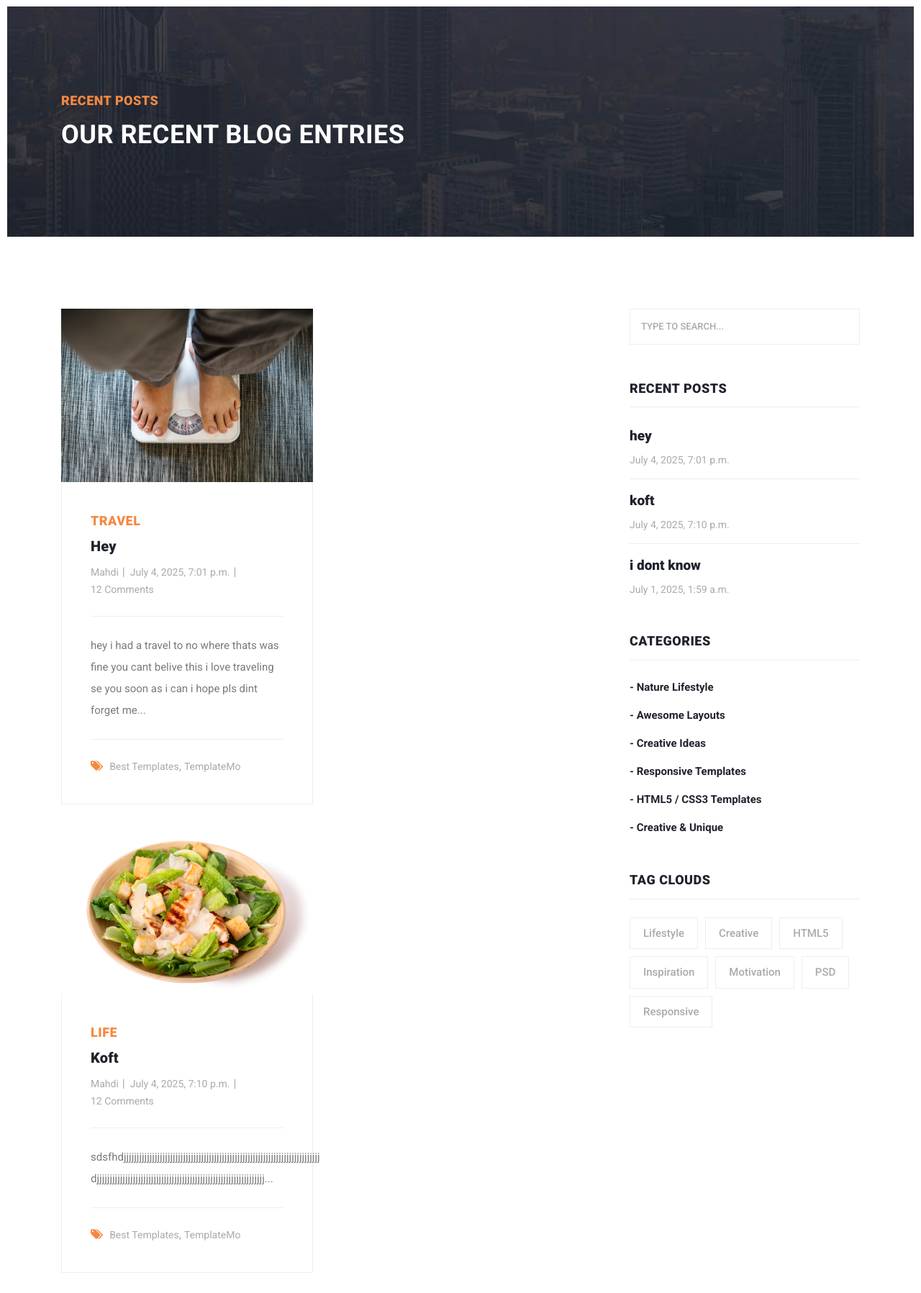
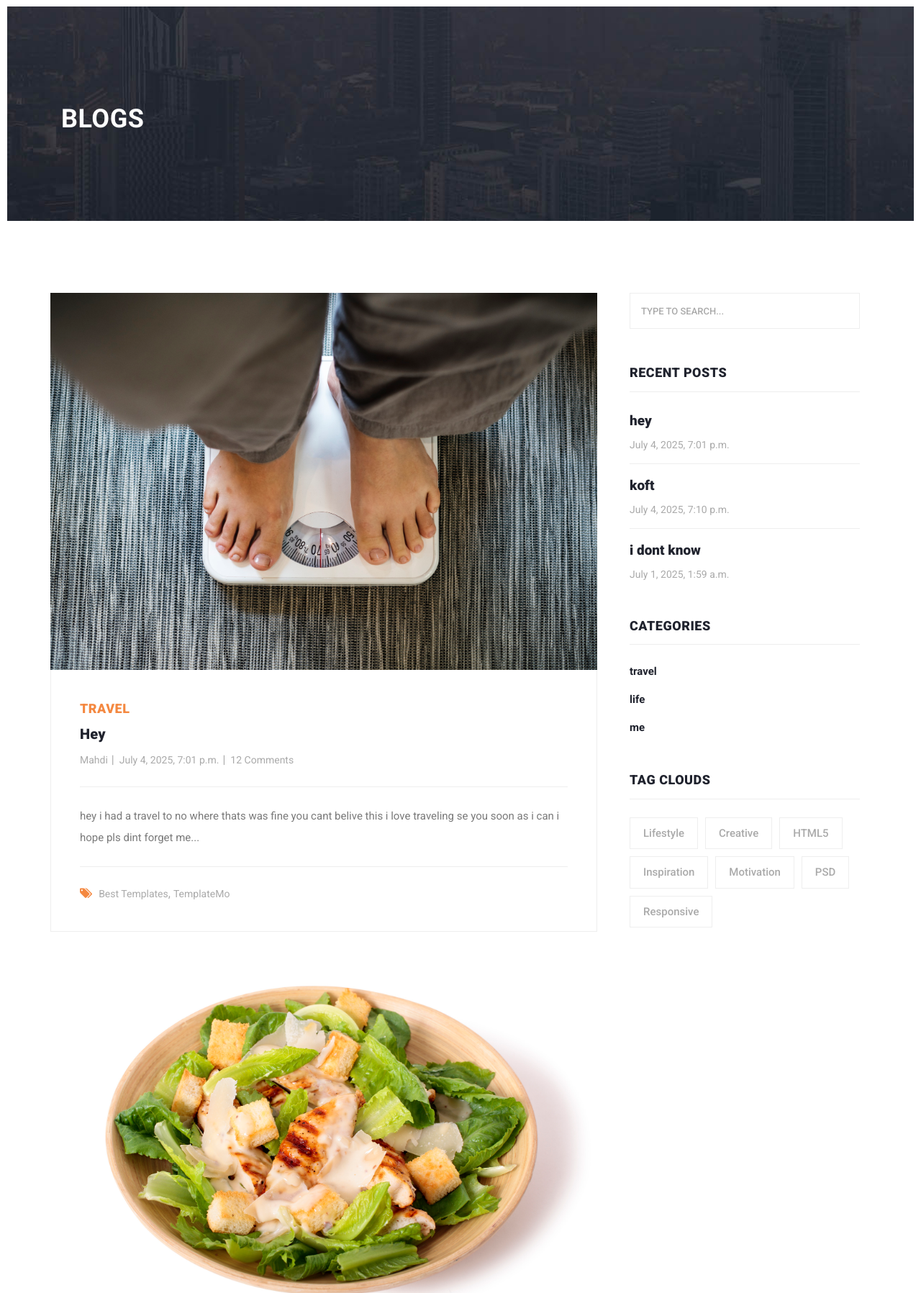
Before and after one commit to Mahdi6gh/BlogSite, a Django app: page /blogs/ in a window 1280 px wide. Shown: the part 101-1898 px from the top of the page at 72% size. Run offline with Django 5.2, Linux system fonts and the light colour scheme; data comes from the database, SQL or seed files in the repository; both versions use the stored data as it was after the commit; some libraries are stand-ins or nearby versions.

Commit message:
Add category filtering and dynamic categories to blog
Introduced a context processor and template include for dynamic category listing, updated blog and index templates to use the new categories include, and added a view and URL for filtering blogs by category. Also set ALLOWED_HOSTS to '*' for development and improved blog page title handling.

```diff
--- a/BlogSite/settings.py
+++ b/BlogSite/settings.py
@@ -25,7 +25,7 @@ SECRET_KEY = 'django-insecure-@+u=)e3*h-u4aml7^+p96hrdwreb9bd5^cc*hfu2wn%*w%*o1s
 # SECURITY WARNING: don't run with debug turned on in production!
 DEBUG = True
 
-ALLOWED_HOSTS = []
+ALLOWED_HOSTS = ["*"]  # Allow all hosts for development; change in production
 
 
 # Application definition
@@ -66,6 +66,7 @@ TEMPLATES = [
                 'django.contrib.auth.context_processors.auth',
                 'django.contrib.messages.context_processors.messages',
                 'context.context_processors.recentBlog',
+                'context.context_processors.categories'
             ],
         },
     },
--- a/context/context_processors.py
+++ b/context/context_processors.py
@@ -1,6 +1,11 @@
 from homePageApp.models import blog
+from homePageApp.models import category
+
 
 def recentBlog(request):
     recent_blogs=blog.objects.all().order_by('-created_at')
     recent_blogs=recent_blogs[:3]
     return {'recent_blog':recent_blogs}
+def categories(request):
+    categorie=category.objects.all()
+    return{'category':categorie}
--- a/homePageApp/templates/homePageApp/blog.html
+++ b/homePageApp/templates/homePageApp/blog.html
@@ -14,7 +14,7 @@
       rel="stylesheet"
     />
 
-    <title>Stand Blog Posts</title>
+    <title>{{title}}</title>
 
     <!-- Bootstrap core CSS -->
     <link
@@ -52,8 +52,8 @@
           <div class="row">
             <div class="col-lg-12">
               <div class="text-content">
-                <h4>Recent Posts</h4>
-                <h2>Our Recent Blog Entries</h2>
+                <h4></h4>
+                <h2>{{title}}</h2>
               </div>
             </div>
           </div>
@@ -67,9 +67,9 @@
           <div class="col-lg-8">
             <div class="all-blog-posts">
               <div class="row">
-                <div class="col-lg-6">
+                <div class="col-lg-20">
                   <!--blog post starts here-->
-                  <div class="blog-post">
+                    <div class="blog-post" style="width:100%;">
                       {% for blog in blogs %}
                       <div class="blog-post">
                         <div class="blog-thumb">
@@ -103,6 +103,7 @@
                         </div>
                       </div>
                       {% endfor %} {% comment %} end of post {% endcomment %}
+
                   </div>
                 </div>
 
@@ -150,16 +151,7 @@
                     <div class="sidebar-heading">
                       <h2>Categories</h2>
                     </div>
-                    <div class="content">
-                      <ul>
-                        <li><a href="#">- Nature Lifestyle</a></li>
-                        <li><a href="#">- Awesome Layouts</a></li>
-                        <li><a href="#">- Creative Ideas</a></li>
-                        <li><a href="#">- Responsive Templates</a></li>
-                        <li><a href="#">- HTML5 / CSS3 Templates</a></li>
-                        <li><a href="#">- Creative &amp; Unique</a></li>
-                      </ul>
-                    </div>
+                    {% include "homePageApp/categories.html"%}
                   </div>
                 </div>
                 <div class="col-lg-12">
@@ -177,6 +169,7 @@
                         <li><a href="#">PSD</a></li>
                         <li><a href="#">Responsive</a></li>
                       </ul>
+                    </div>
                   </div>
                 </div>
               </div>
--- /dev/null
+++ b/homePageApp/templates/homePageApp/categories.html
@@ -0,0 +1,8 @@
+{%load static%}
+<div class="content">
+  <ul>
+    {% for cat in category%}
+    <li><a href="{%url 'categoryBlog' cat.id %}">{{cat.name}}</a></li>
+    {% endfor %}
+  </ul>
+</div>
--- a/homePageApp/urls.py
+++ b/homePageApp/urls.py
@@ -13,5 +13,6 @@ urlpatterns = [
     path('about/',views.about,name="about"),
     path('contact/',views.contact,name="contact"),
     path('profile/', views.profile, name='profile'),
+    path('category/<int:cat>',views.categoryBlogs,name="categoryBlog")
 
 ]
--- a/homePageApp/views.py
+++ b/homePageApp/views.py
@@ -4,6 +4,7 @@ from django.contrib import messages
 from django.contrib import auth
 from django.contrib.auth.models import User
 from .models import blog as blogg
+from .models import category
 # Create your views here.
 def home(request):
     blogs=blogg.objects.all()
@@ -59,7 +60,7 @@ def register(request):
     return render(request, 'homePageApp/LogIn/Register.html')
 def blogs(request):
     blogs=blogg.objects.all()
-    context={'blogs':blogs}
+    context={'blogs':blogs,'title':'blogs'}
     return render(request,"homePageApp/blog.html",context)
 def blog(request,slug):
     YourBlog=blogg.objects.get(slug=slug)
@@ -80,3 +81,8 @@ def profile(request):
         user=request.user
     user=request.user
     return render(request, "homePageApp/profile.html", {'user': user,'profile': profile })
+def categoryBlogs(request,cat):
+    categor=category.objects.get(id=cat)
+    blogs=categor.blog_set.all()
+
+    return render(request,"homePageApp/blog.html",{'blogs':blogs,'title':f"all posts about {categor}"})
```
Also changed, not shown: homePageApp/templates/homePageApp/index.html (+2 -21 lines), db.sqlite3. Lines whose indentation alone changed are shown as unchanged.
